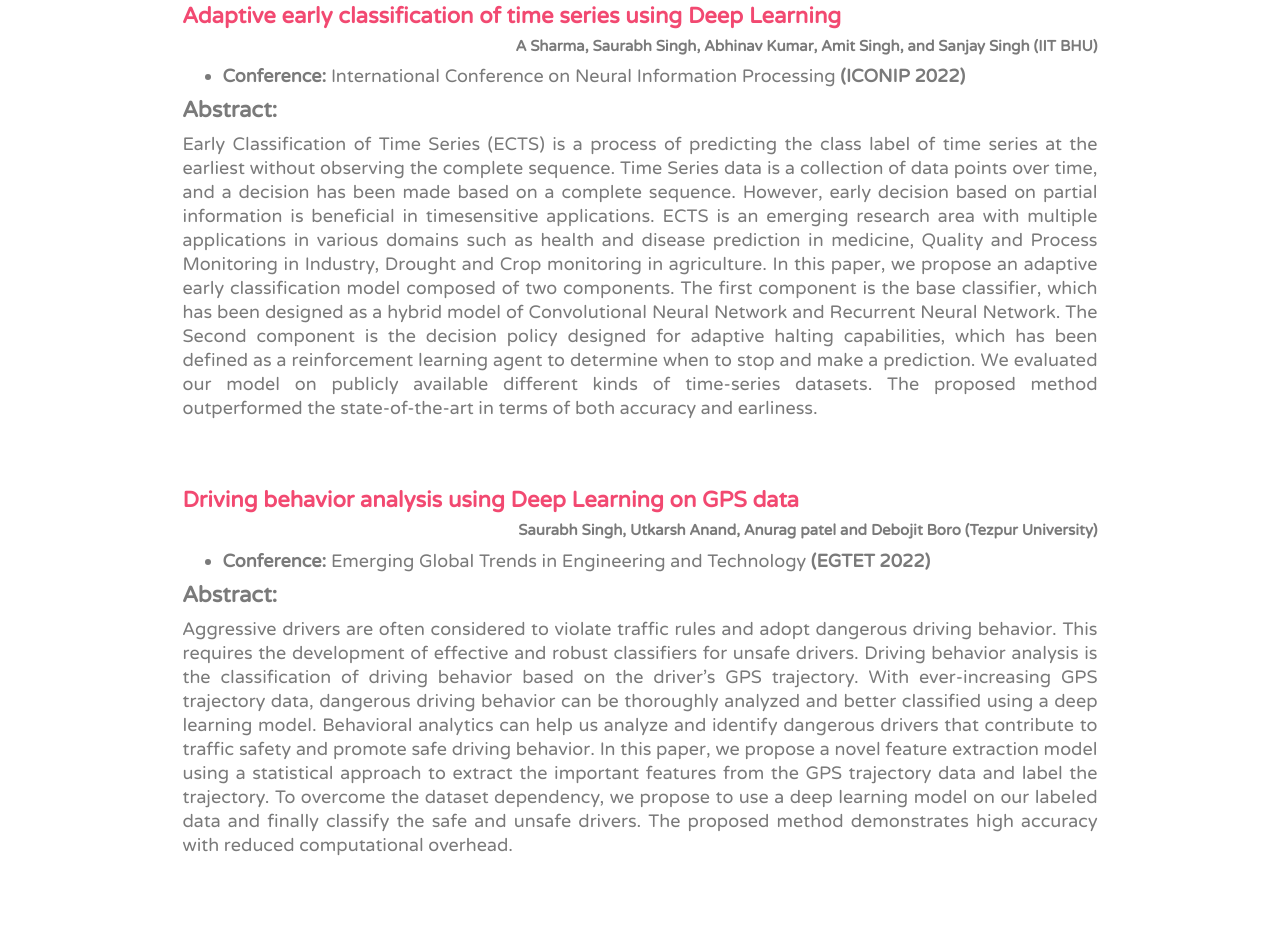
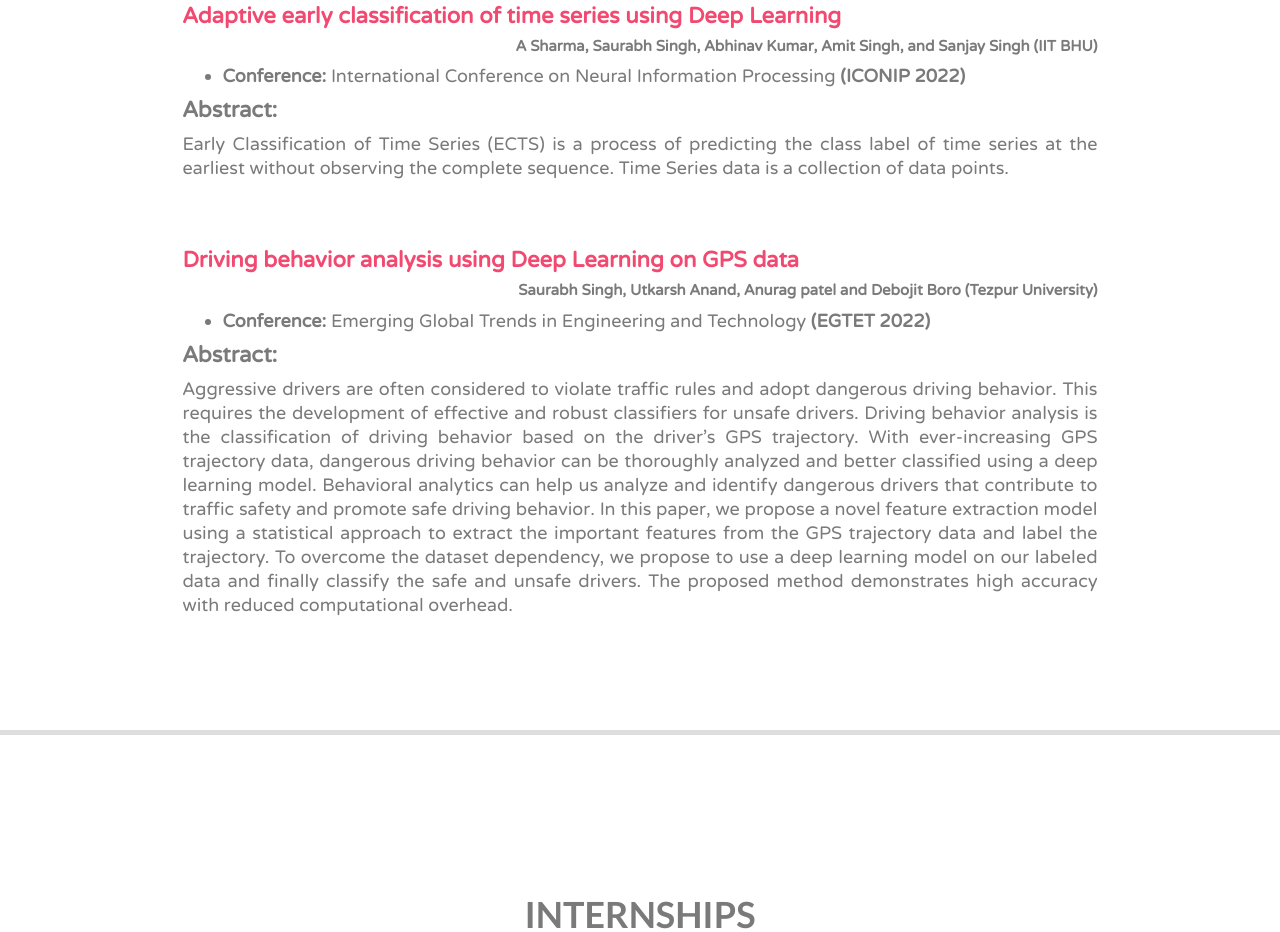
Before and after one commit to yvsandeep/yvsandeep.github.io, a plain HTML site: page index.html in a window 1280 px wide. Shown: the part 1652-2584 px from the top of the page. Drawn offline with Linux system fonts and the light colour scheme.

Commit message:
updated description

```diff
--- a/index.html
+++ b/index.html
@@ -206,20 +206,7 @@
                   </h4>
                   <p class="desc"> Early Classification of Time Series (ECTS) is a process of
                     predicting the class label of time series at the earliest without observing
-                    the complete sequence. Time Series data is a collection of data points
-                    over time, and a decision has been made based on a complete sequence.
-                    However, early decision based on partial information is beneficial in timesensitive applications. ECTS is an emerging research area with multiple
-                    applications in various domains such as health and disease prediction
-                    in medicine, Quality and Process Monitoring in Industry, Drought and
-                    Crop monitoring in agriculture. In this paper, we propose an adaptive
-                    early classification model composed of two components. The first component is the base classifier, which has been designed as a hybrid model
-                    of Convolutional Neural Network and Recurrent Neural Network. The
-                    Second component is the decision policy designed for adaptive halting
-                    capabilities, which has been defined as a reinforcement learning agent to
-                    determine when to stop and make a prediction. We evaluated our model
-                    on publicly available different kinds of time-series datasets. The proposed
-                    method outperformed the state-of-the-art in terms of both accuracy and
-                    earliness.</p>
+                    the complete sequence. Time Series data is a collection of data points.</p>
                   <br>
 
 
```
